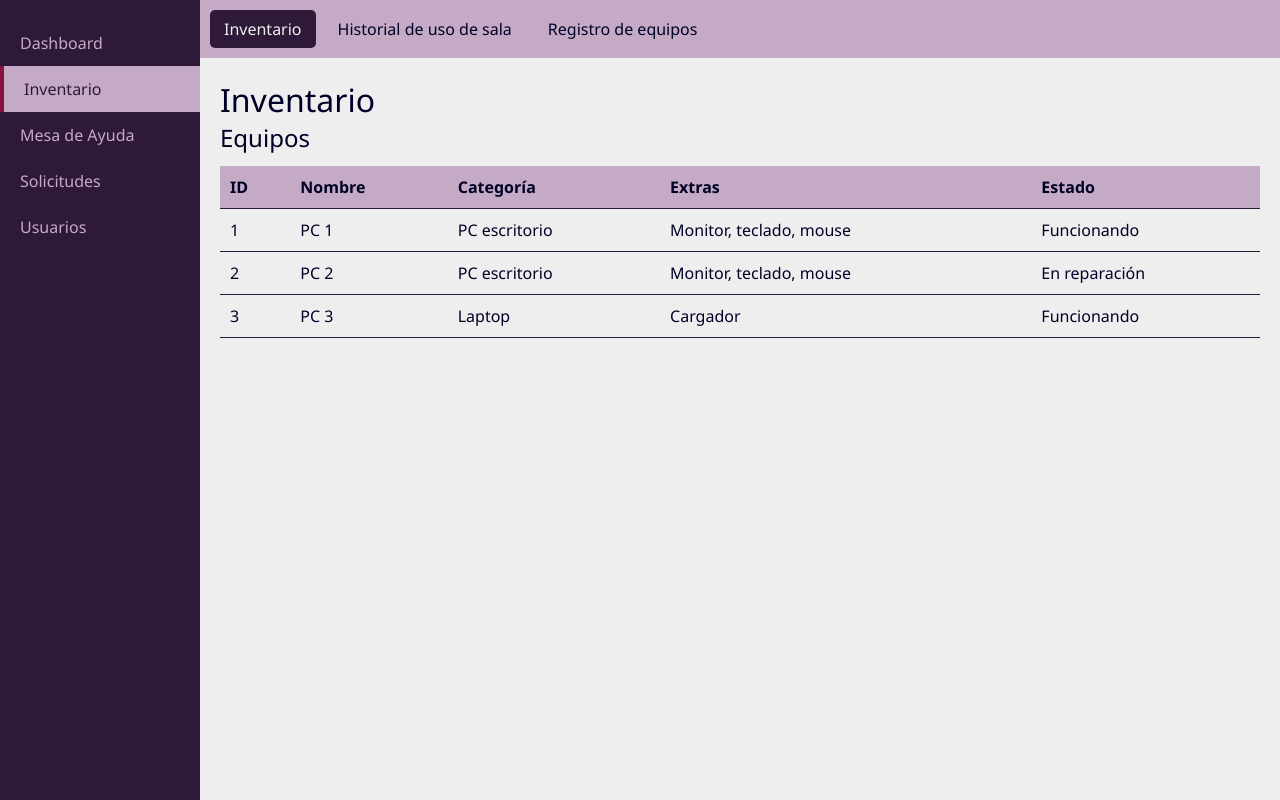
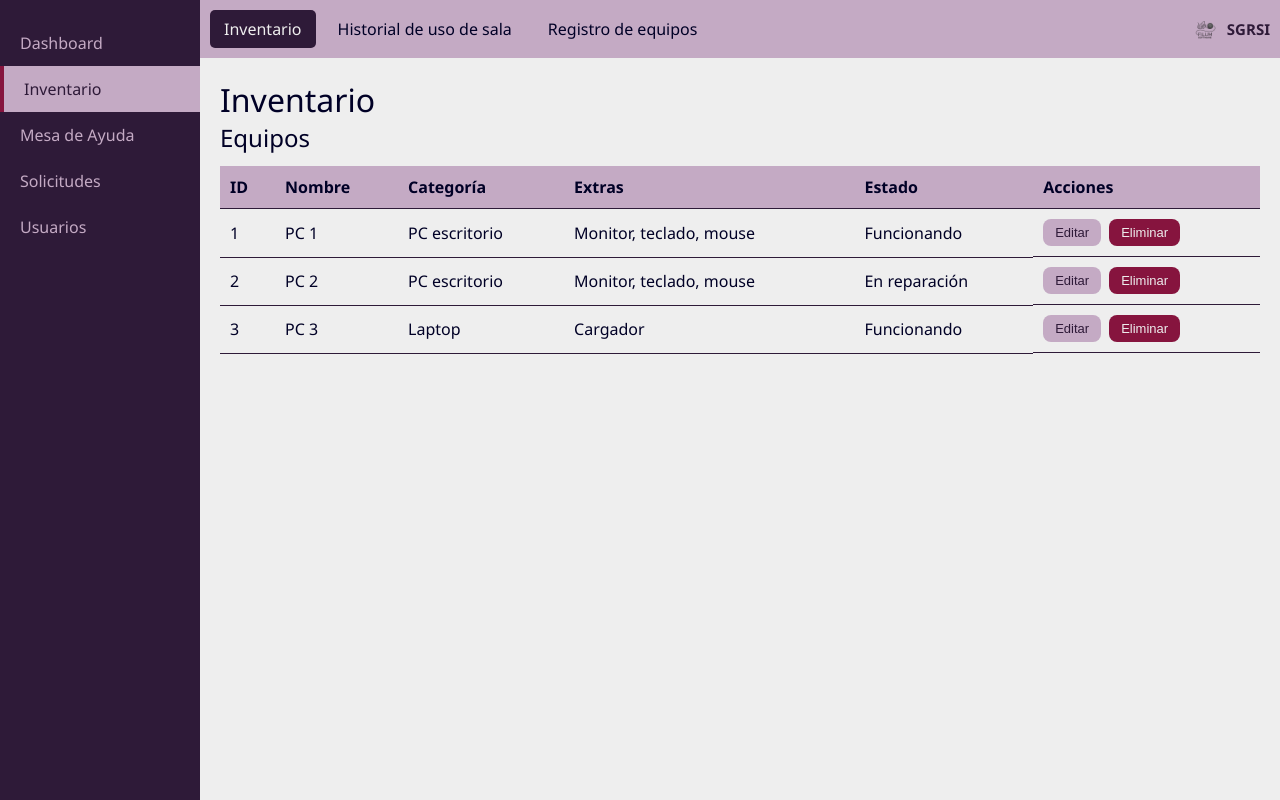
Before and after one commit to FilumSoftware/sgrsi, a PHP site: page /paginas/inventario/inventario.html in a window 1280 px wide. Run offline with PHP 8.4, Linux system fonts and the light colour scheme.

Commit message:
Terminado el modulo inventario hasta que se decida si se saca la planilla de uso de sala o no

```diff
--- a/FrontEnd/index.html
+++ b/FrontEnd/index.html
@@ -14,7 +14,7 @@
 
       <div class="login-box">
 
-       <img src="./img/logoFilumsinfondo.png" alt="Filum Software" class="logo">
+       <img src="./img/logo.png" alt="Filum Software" class="logo">
 
         <h2>SGRSI</h2>
         <p class="subtitulo">Ingresá tus datos para acceder al sistema</p>
--- a/FrontEnd/paginas/inventario/inventario.css
+++ b/FrontEnd/paginas/inventario/inventario.css
@@ -19,9 +19,29 @@ h1, h2 {
 /* Topbar */
 .topbar-nav {
     display: flex;
+    align-items: center;
+    justify-content: space-between;
     background-color: var(--color-primario);
     padding: 10px;
     width: 100%;
+}
+
+.topbar-logo {
+    display: flex;
+    align-items: center;
+    gap: 8px;
+}
+
+.topbar-logo img {
+    width: 28px;
+    height: 28px;
+    object-fit: contain;
+}
+
+.topbar-logo span {
+    font-size: 15px;
+    font-weight: 600;
+    color: var(--color-secundario);
 }
 
 .topbar-nav ul {
@@ -139,3 +159,36 @@ input[type="submit"] {
 input[type="submit"]:hover {
     background-color: var(--color-acento);
 }
+
+.acciones {
+    display: flex;
+    gap: 8px;
+}
+
+.btn-editar, .btn-eliminar {
+    padding: 6px 12px;
+    border: none;
+    border-radius: var(--borde-radius);
+    cursor: pointer;
+    font-size: 13px;
+    transition: background-color 0.3s;
+}
+
+.btn-editar {
+    background-color: var(--color-primario);
+    color: var(--color-secundario);
+}
+
+.btn-editar:hover {
+    background-color: var(--color-secundario);
+    color: var(--color-fondo);
+}
+
+.btn-eliminar {
+    background-color: var(--color-acento);
+    color: var(--color-fondo);
+}
+
+.btn-eliminar:hover {
+    opacity: 0.8;
+}
--- a/FrontEnd/paginas/inventario/inventario.html
+++ b/FrontEnd/paginas/inventario/inventario.html
@@ -29,6 +29,10 @@
                     <li class="topbar-item"><a href="historial-uso-sala.html">Historial de uso de sala</a></li>
                     <li class="topbar-item"><a href="nuevo-equipo.html">Registro de equipos</a></li>
                 </ul>
+                <div class="topbar-logo">
+                    <img src="../../img/logo.png" alt="Logo SGRSI">
+                    <span>SGRSI</span>
+                </div>
             </nav>
 
             <div class="content">
@@ -42,6 +46,7 @@
                             <th>Categoría</th>
                             <th>Extras</th>
                             <th>Estado</th>
+                            <th>Acciones</th>
                         </tr>
                     </thead>
                     <tbody>
@@ -51,6 +56,10 @@
                             <td>PC escritorio</td>
                             <td>Monitor, teclado, mouse</td>
                             <td>Funcionando</td>
+                            <td class="acciones">
+                                <button class="btn-editar" onclick="editar(1)">Editar</button>
+                                <button class="btn-eliminar" onclick="eliminar(1)">Eliminar</button>
+                            </td>
                         </tr>
                         <tr>
                             <td>2</td>
@@ -58,6 +67,10 @@
                             <td>PC escritorio</td>
                             <td>Monitor, teclado, mouse</td>
                             <td>En reparación</td>
+                            <td class="acciones">
+                                <button class="btn-editar" onclick="editar(2)">Editar</button>
+                                <button class="btn-eliminar" onclick="eliminar(2)">Eliminar</button>
+                            </td>
                         </tr>
                         <tr>
                             <td>3</td>
@@ -65,6 +78,10 @@
                             <td>Laptop</td>
                             <td>Cargador</td>
                             <td>Funcionando</td>
+                            <td class="acciones">
+                                <button class="btn-editar" onclick="editar(3)">Editar</button>
+                                <button class="btn-eliminar" onclick="eliminar(3)">Eliminar</button>
+                            </td>
                         </tr>
                     </tbody>
                 </table>
--- a/FrontEnd/paginas/inventario/nuevo-equipo.html
+++ b/FrontEnd/paginas/inventario/nuevo-equipo.html
@@ -29,6 +29,10 @@
                     <li class="topbar-item"><a href="historial-uso-sala.html">Historial de uso de sala</a></li>
                     <li class="topbar-item activo">Registro de equipos</li>
                 </ul>
+                <div class="topbar-logo">
+                    <img src="../../img/logo.png" alt="Logo SGRSI">
+                    <span>SGRSI</span>
+                </div>
             </nav>
             <div class="form-container">
             <form>
```
Also changed, not shown: FrontEnd/paginas/inventario/historial-uso-sala.html (+26 -9 lines), FrontEnd/img/logo.png (renamed from FrontEnd/img/logoFilumsinfondo.png).
